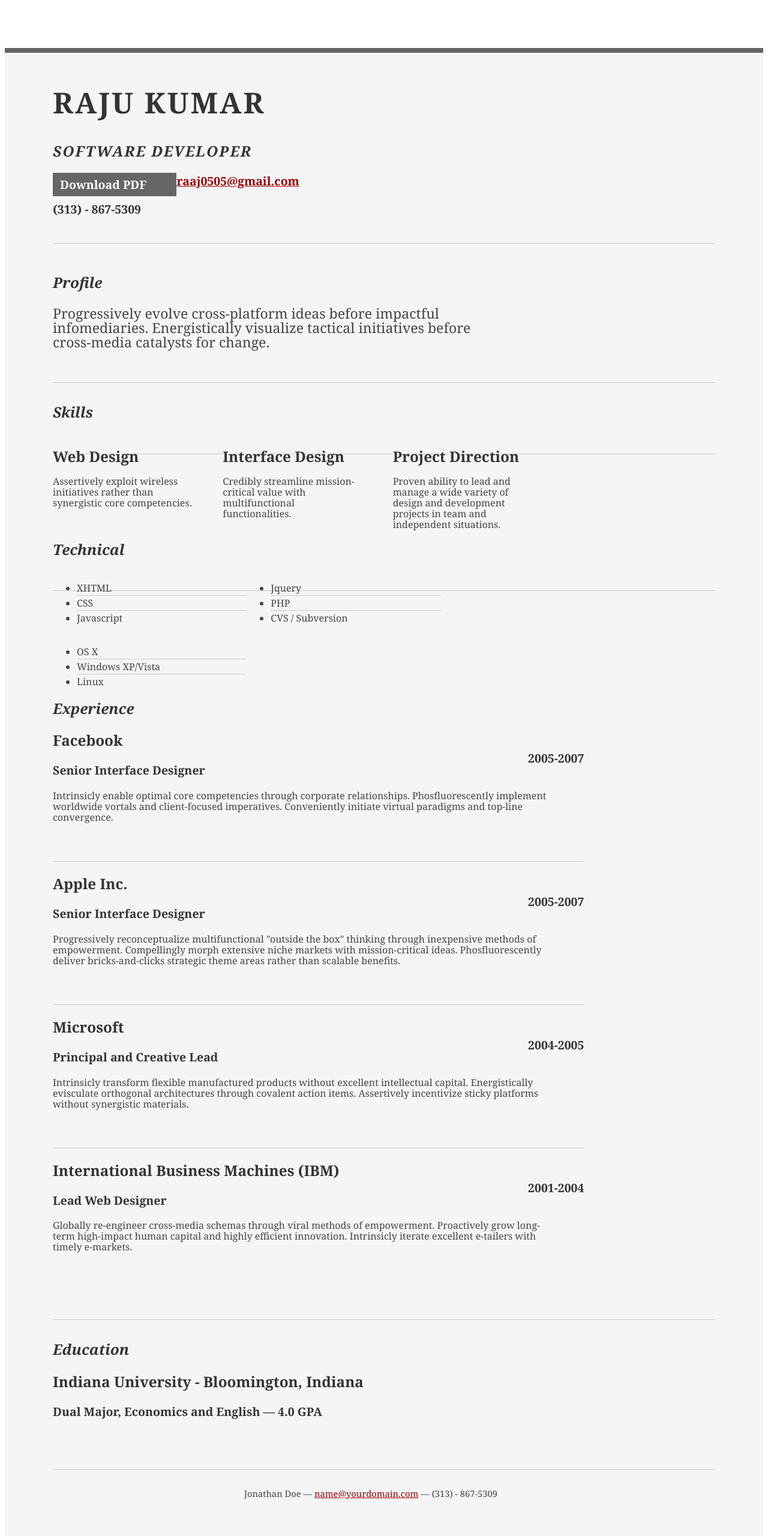
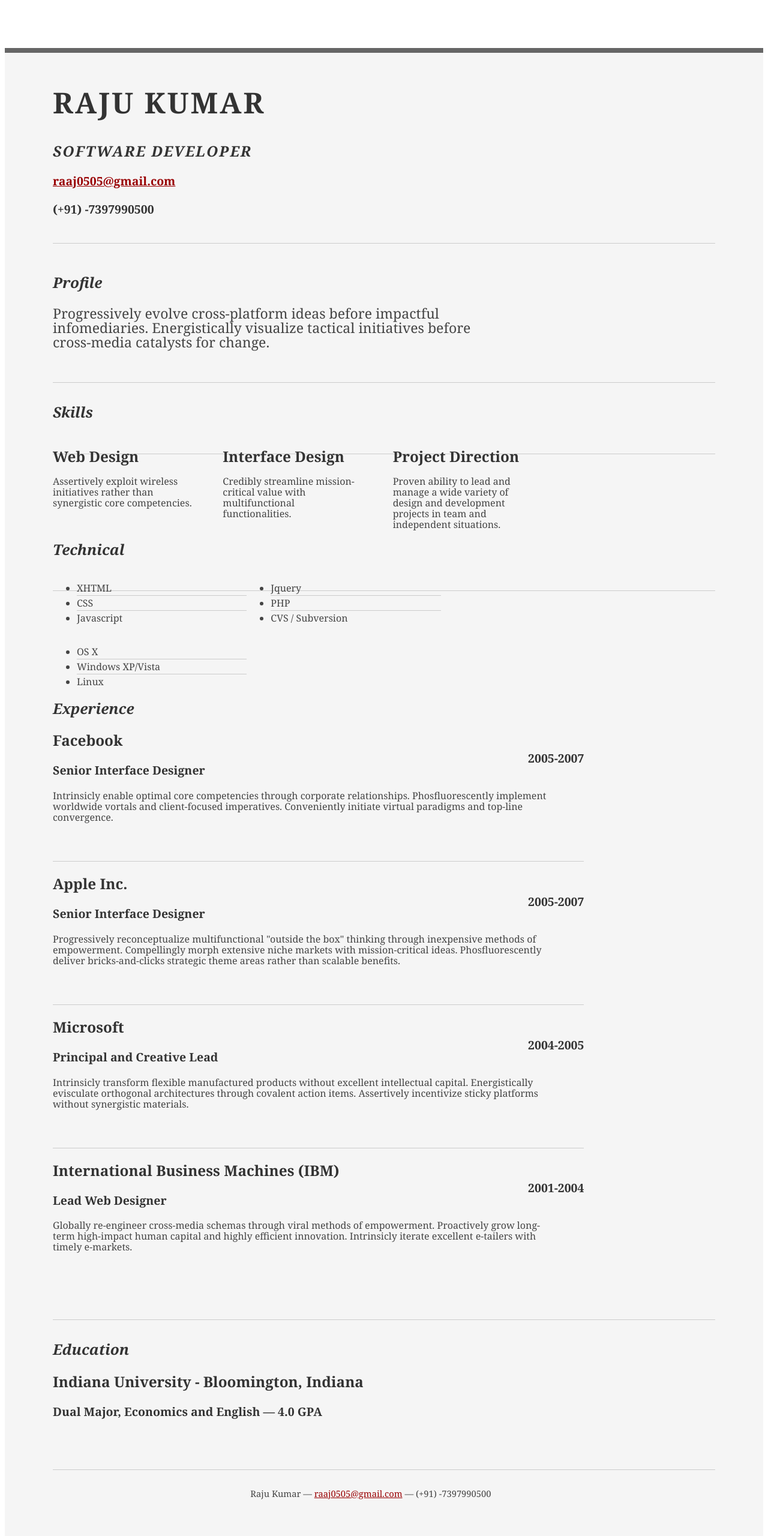
Before and after one commit to raaj0505/raaj0505.github.io, a plain HTML site: page index.html in a window 1280 px wide. Shown: the top 2560 px of the page at 60% size. Drawn offline with Linux system fonts and the light colour scheme; a small style sheet from the web is missing.

```diff
--- a/index.html
+++ b/index.html
@@ -2,7 +2,7 @@
 <html>
 <head>
 
-	<title>Jonathan Doe | Web Designer, Director | name@yourdomain.com</title>
+	<title>Raju kumar | Software Developer | raaj0505@gmail.com</title>
 	<meta http-equiv="content-type" content="text/html; charset=utf-8" />
 
 	<meta name="keywords" content="" />
@@ -26,9 +26,9 @@
 
 				<div class="yui-u">
 					<div class="contact-info">
-						<h3><a id="pdf" href="#">Download PDF</a></h3>
+						<!-- <h3><a id="pdf" href="#">Download PDF</a></h3> -->
 						<h3><a href="mailto:raaj0505@gmail.com">raaj0505@gmail.com</a></h3>
-						<h3>(313) - 867-5309</h3>
+						<h3>(+91) -7397990500</h3>
 					</div><!--// .contact-info -->
 				</div>
 			</div><!--// .yui-gc -->
@@ -154,7 +154,7 @@
 		</div><!--// bd -->
 
 		<div id="ft">
-			<p>Jonathan Doe &mdash; <a href="mailto:name@yourdomain.com">name@yourdomain.com</a> &mdash; (313) - 867-5309</p>
+			<p>Raju Kumar &mdash; <a href="mailto:raaj0505@gmail.com">raaj0505@gmail.com</a> &mdash; (+91) -7397990500</p>
 		</div><!--// footer -->
 
 	</div><!-- // inner -->
```
